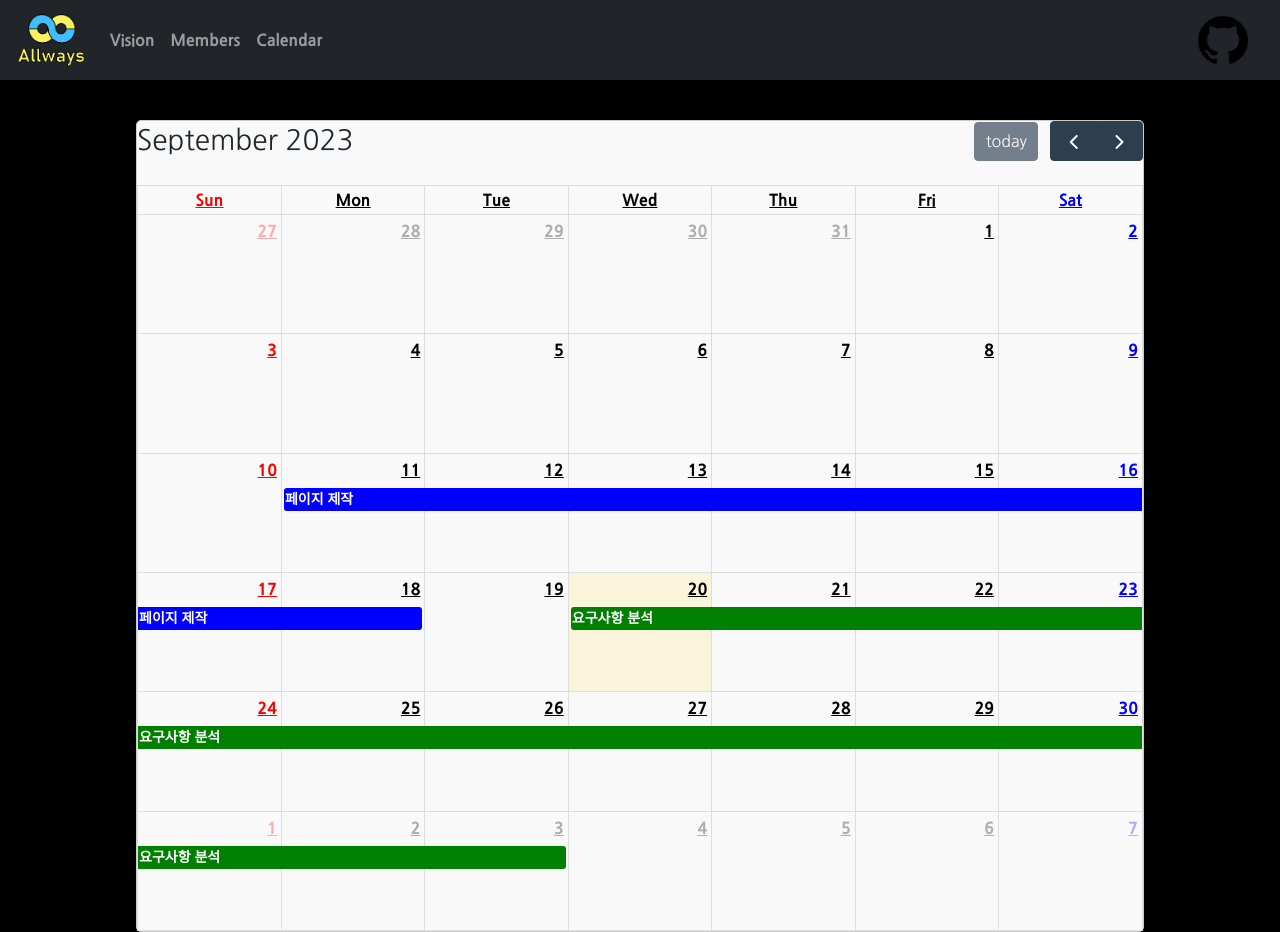
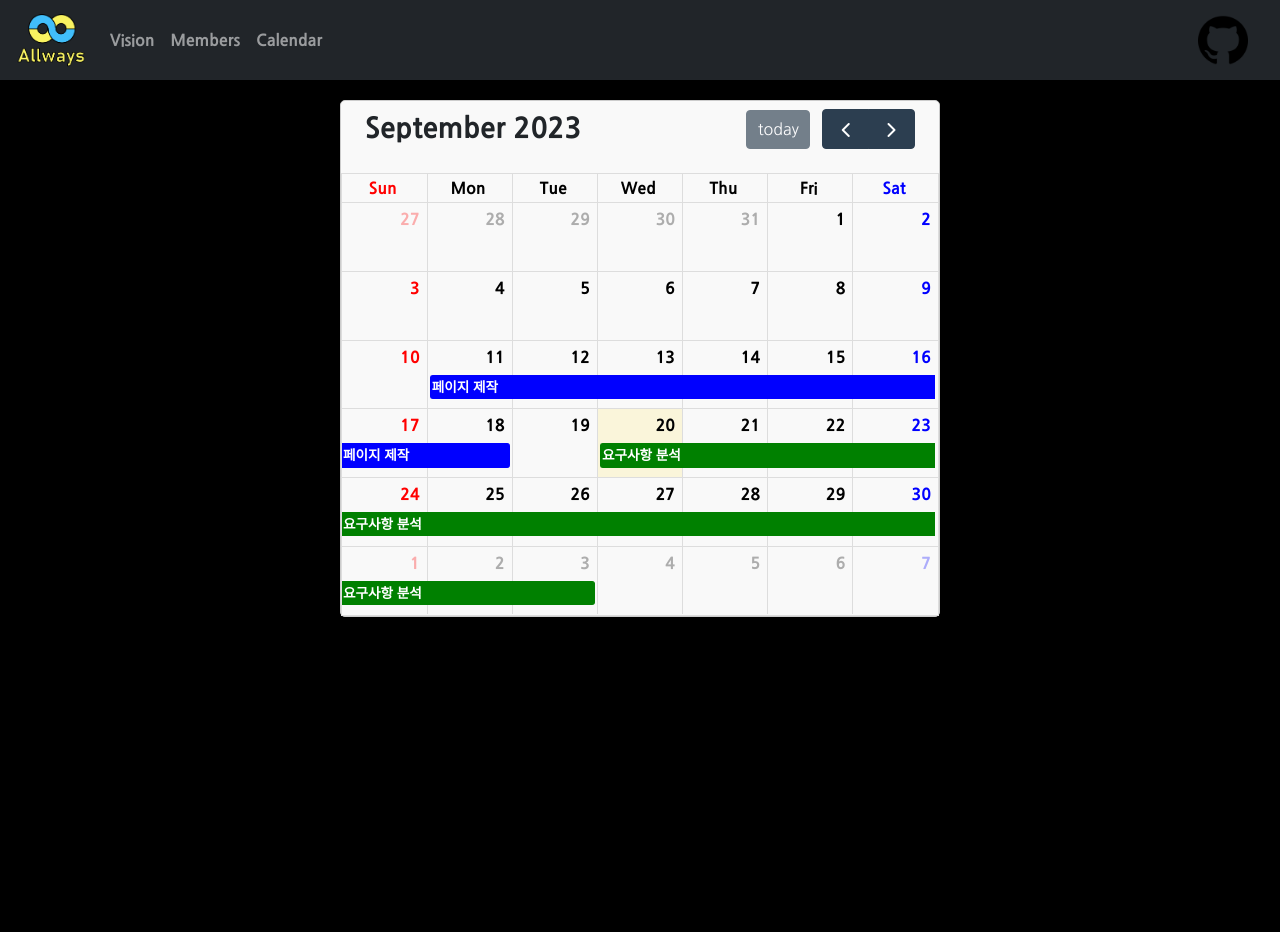
Before and after one commit to KEA-Allways/Team-Page, a React (Create React App) app: page /calendar in a window 1280 px wide. After the commit the page ends 800 px from the top, so only its background shows below. Built offline with nearby package versions, Linux system fonts and the light colour scheme.

Commit message:
Design : 달력 css 수정

```diff
--- a/src/pages/ReactCalendar.js
+++ b/src/pages/ReactCalendar.js
@@ -27,13 +27,13 @@ class ReactCalendar extends Component {
         return (
           <>
             <Navbar/>
-          <div className="App">
-            <FullCalendar
+              <div className="App" style={{width:'50%', height:'50%',margin:'0 auto'}}>
+                <FullCalendar
 
-                plugins={[dayGridPlugin]}
-                events={events}
-              />
-          </div>
+                    plugins={[dayGridPlugin]}
+                    events={events}
+                  />
+              </div>
           </>
 
         );
--- a/src/styles/ReactCalendar.css
+++ b/src/styles/ReactCalendar.css
@@ -1,14 +1,25 @@
 /* Adjust the calendar's container */
 .App {
   font-family: Arial, sans-serif;
-  padding: 40px;
-  max-height: 800px; /* 예시: 원하는 최대 높이 */
-  max-width: 85%;
+  padding: 20px;
   margin: 0 auto;
 }
+.fc-toolbar-chunk {
+  margin-right : 1.5em;
+}
 
+.fc .fc-toolbar-title {
+  font-weight: 800;
+}
+
+.fc .fc-toolbar.fc-header-toolbar {
+  margin-bottom: 1.5em;
+  margin-top: 0.5em;
+  margin-left: 1.5em;
+}
 /* Style the calendar */
 .fc {
+
   background-color: #f9f9f9;
   box-shadow: 0 2px 10px rgba(0, 0, 0, 0.2);
   border: 1px solid #ccc;
@@ -33,39 +44,25 @@
   background-color: #0056b3;
 }
 
-/* Style the calendar event */
-.fc-event {
-  background-color: #28a745;
-  color: white;
-  border: none;
-  border-radius: 3px;
-}
-
-.fc-event:hover {
-  background-color: #218838;
-}
-
-/* Style the calendar event text */
-.fc-event-title {
-  font-size: 14px;
-}
-
-/* Style the calendar event border */
-.fc-event-inner {
-  border: none;
-}
 
 /* Style day links */
 .fc-day a {
+  margin-right:3px;
   color: black;
+  text-decoration: none;
+
 }
 
 /* Style Saturday links */
 .fc-day-sat a {
+  margin-right:3px ;
   color: blue;
+  text-decoration: none;
 }
 
 /* Style Sunday links */
 .fc-day-sun a {
+  margin-right:3px;
   color: red;
+  text-decoration: none;
 }
```
